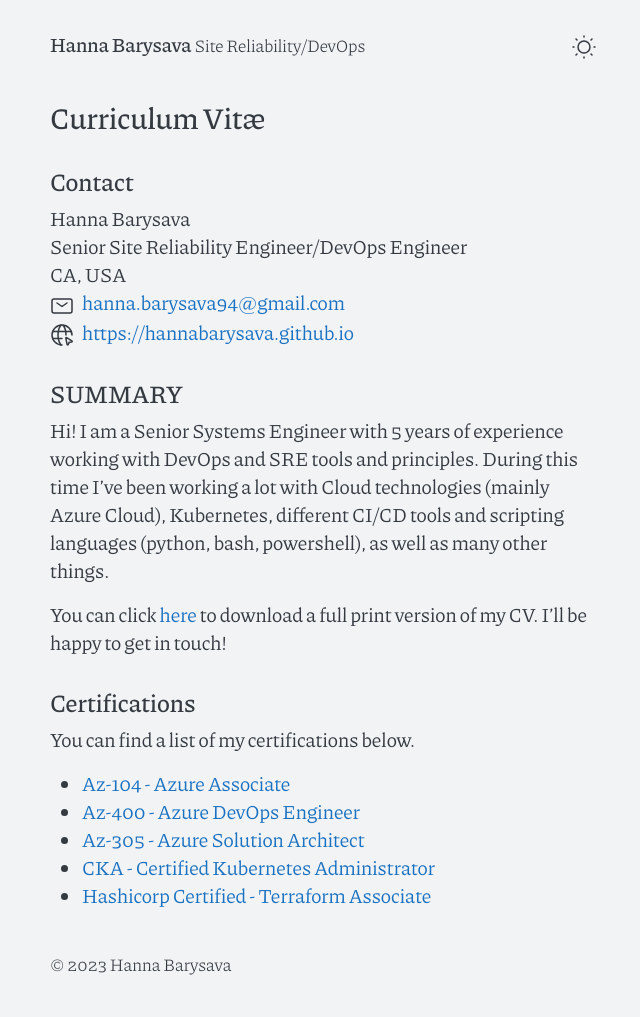
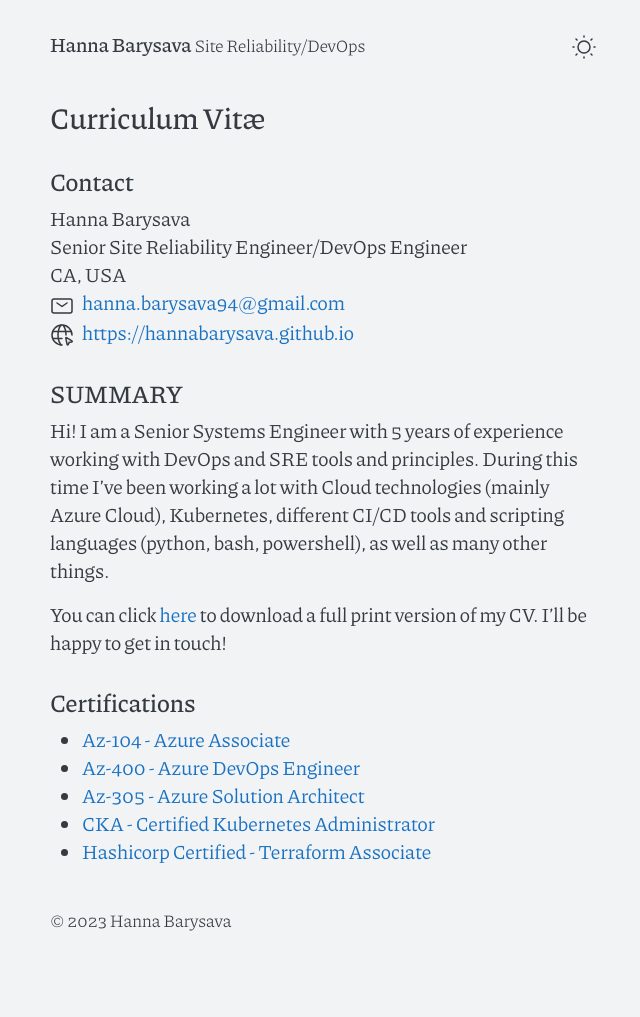
Before and after one commit to HannaBarysava/hannabarysava.github.io, a Jekyll site: the page built from cv.md, in a window 1280 px wide. Shown: the whole page, without its empty margins (317-957 px from the left). Built offline with Jekyll 4.4.1, drawn with Linux system fonts in a browser that asks for light colours; after the commit the page ends 973 px from its top, so only the background shows below that.

Commit message:
Refresh CV

```diff
--- a/cv.md
+++ b/cv.md
@@ -16,8 +16,6 @@ I'll be happy to get in touch!
 
 ## Certifications
 
-You can find a list of my certifications below.
-
 * [Az-104 - Azure Associate](https://www.credly.com/badges/eab8342a-89bb-425b-9523-d73c323b6989/public_url)
 * [Az-400 - Azure DevOps Engineer](https://www.credly.com/badges/5b23d4a8-acbb-4fcd-99a6-5f9f385fb0cd/public_url)
 * [Az-305 - Azure Solution Architect](https://www.credly.com/badges/41bd6013-1971-4e10-a738-b8ee9dd5bff1/public_url)
```
Also changed, not shown: 1 other file.
